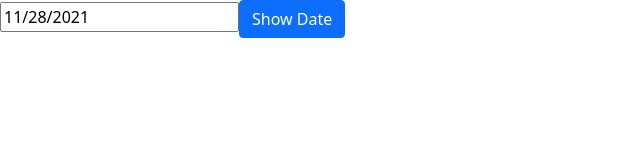
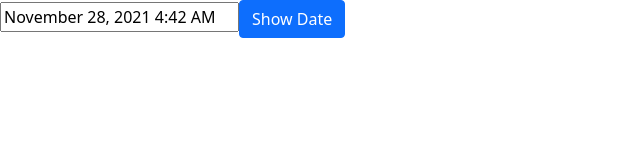
Before and after one commit to DemiKnight/GUH-2021, a React (Create React App) app in the folder frontend/: page / in a window 1280 px wide. Shown: the top 160 px of the page, without its empty margins (0-640 px from the left). Built offline with nearby package versions, Linux system fonts and the light colour scheme.

Commit message:
app.jtx version, to no avail i give up

```diff
--- a/frontend/package.json
+++ b/frontend/package.json
@@ -17,6 +17,7 @@
     "@types/jest": "^26.0.24",
     "@types/node": "^12.20.37",
     "@types/react": "^17.0.36",
+    "@types/react-datepicker": "^4.3.2",
     "@types/react-dom": "^17.0.11",
     "bootstrap": "^5.1.3",
     "date-fns": "^2.26.0",
--- a/frontend/src/App.tsx
+++ b/frontend/src/App.tsx
@@ -1,21 +1,74 @@
-import React from 'react';
-import './App.css';
-// import Nav from './Nav';
-// import SignIn from './home'
-// import Reservations from "./Reservations";
-import ResponsiveDateTimePickers from "./Reservations";
+// import React from 'react';
+// import './App.css';
+// // import Nav from './Nav';
+// // import SignIn from './home'
+// // import Reservations from "./Reservations";
+// import ResponsiveDateTimePickers from "./Reservations";
+//
+//
+// class App extends React.Component {
+//   render() {
+//     return (
+//         <div>
+//           {/*<Nav/>*/}
+//           {/*<SignIn/>*/}
+//           <ResponsiveDateTimePickers/>
+//         </div>
+//     )
+//   }
+// }
+//
+// export default App
+import React, { Component } from 'react';
+import DatePicker from 'react-datepicker';
+import addDays from 'date-fns/addDays'
+import "react-datepicker/dist/react-datepicker.css";
+import 'bootstrap/dist/css/bootstrap.min.css';
 
 
-class App extends React.Component {
-  render() {
-    return (
-        <div>
-          {/*<Nav/>*/}
-          {/*<SignIn/>*/}
-          <ResponsiveDateTimePickers/>
-        </div>
-    )
-  }
+class App extends Component {
+
+    constructor (props) {
+        super(props)
+        this.state = {
+            startDate: new Date()
+        };
+        this.handleChange = this.handleChange.bind(this);
+        this.onFormSubmit = this.onFormSubmit.bind(this);
+    }
+
+    handleChange(date) {
+        this.setState({
+            startDate: date
+        })
+    }
+
+    onFormSubmit(e) {
+        e.preventDefault();
+        console.log(this.state.startDate)
+    }
+
+    render() {
+        return (
+            <form onSubmit={ this.onFormSubmit }>
+                <div className="form-group">
+                    <DatePicker
+                        selected={ this.state.startDate }
+                        onChange={ this.handleChange }
+                        showTimeSelect
+                        timeFormat="HH:mm"
+                        timeIntervals={20}
+                        timeCaption="time"
+                        dateFormat="MMMM d, yyyy h:mm aa"
+                        minDate={new Date()}
+                        maxDate={addDays(new Date(), 7)}
+                    />
+                    <button className="btn btn-primary">Show Date</button>
+                </div>
+            </form>
+        );
+    }
+
 }
 
-export default App
+export default App;
--- a/frontend/src/Reservations.tsx
+++ b/frontend/src/Reservations.tsx
@@ -175,7 +175,7 @@ import 'bootstrap/dist/css/bootstrap.min.css'
 
 class App extends Component {
 
-    constructor (props) {
+    constructor (props: any) {
         super(props)
         this.state = {
             startDate: new Date()
```
Also changed, not shown: 1 other file (tests, documents, lock files or other folders).
